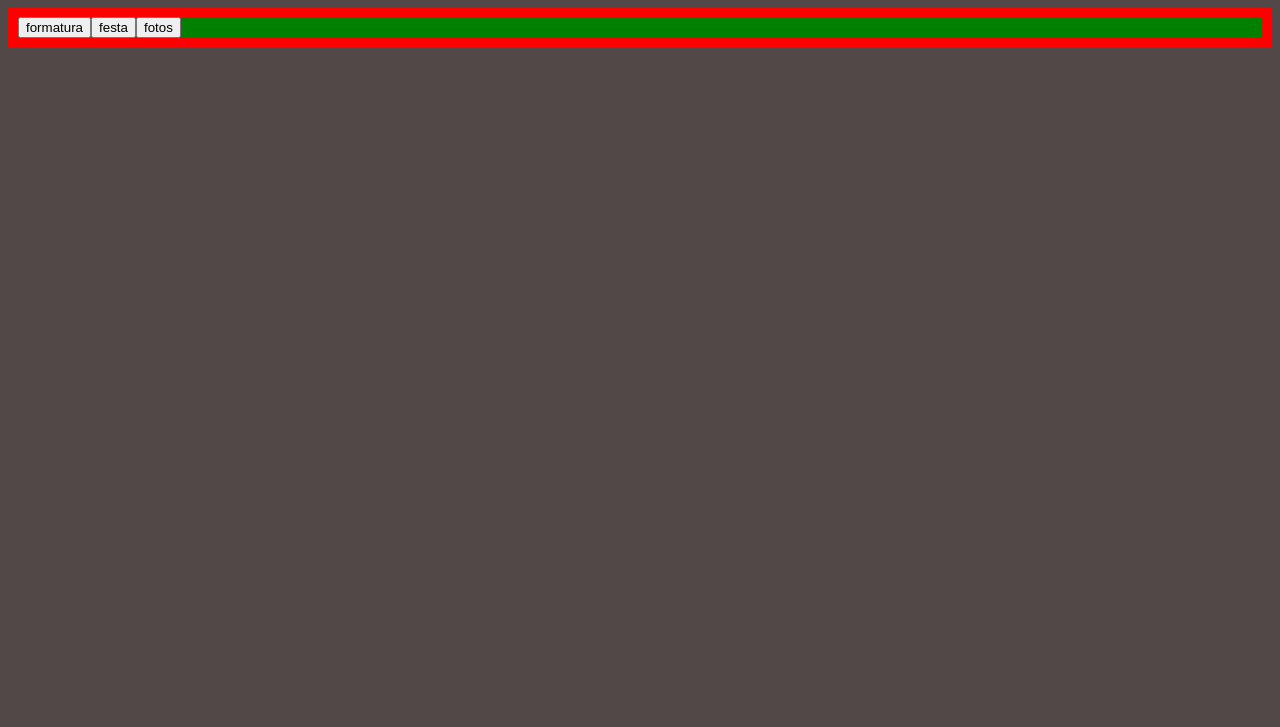
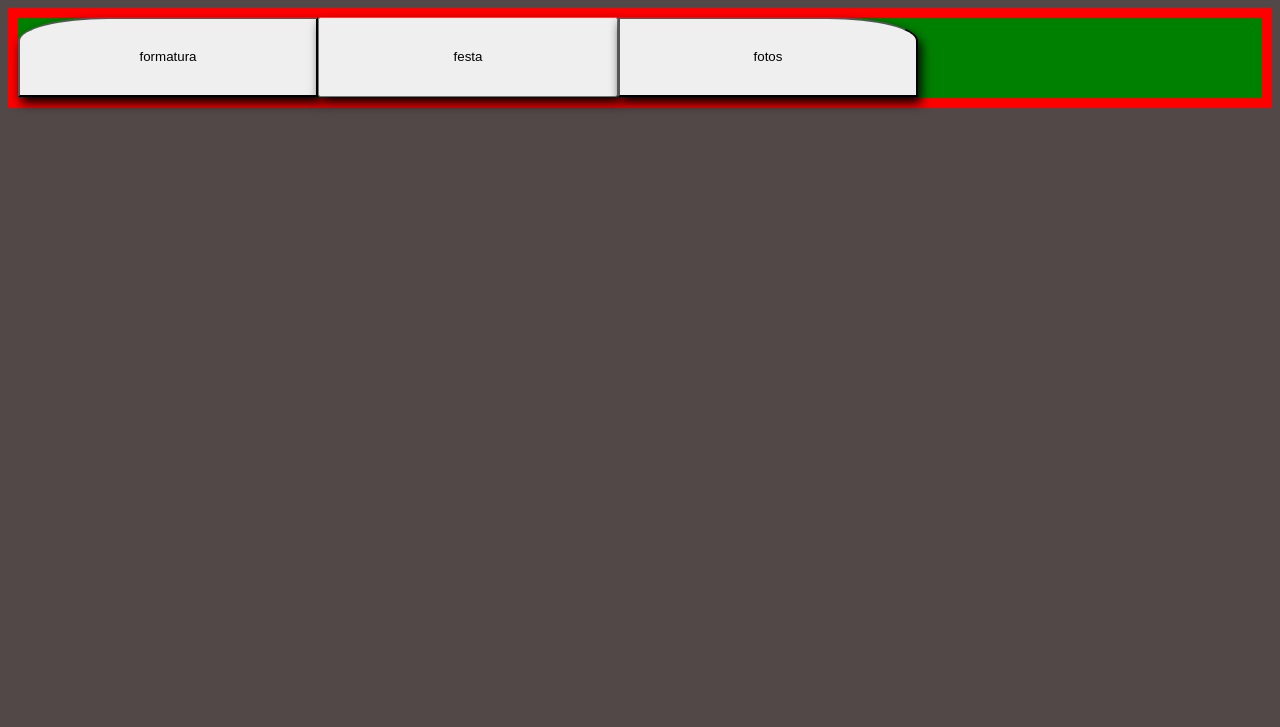
Before and after one commit to Vitoriarochacardoso/menu, a plain HTML site: page index.html in a window 1280 px wide. Shown: the part 73-800 px from the top of the page. Drawn offline with Linux system fonts and the light colour scheme.

Commit message:
Update index.html

```diff
--- a/index.html
+++ b/index.html
@@ -3,7 +3,7 @@
         <head>
             <link href="style.css" rel="stylesheet">
             <meta charset="UTF-8">
-             <meta http-equiv="X-UA-Compatible" content="IE=edge">
+            <meta http-equiv="X-UA-Compatible" content="IE=edge">
             <meta name="viewport" content="width=device-width, initial-scale=1.0">
             <title> Projeto</title>
             </head>
@@ -13,9 +13,9 @@
             </header>
                 <main>
             <section class="principal">
-                <button id="primeiro" type="button">formatura</button>
-                <button id="segundo" type="button"> festa</button>
-                <button id="terceiro" type="button"> fotos</button>
+                <button class="botao" id="primeiro" type="button">formatura</button>
+                <button class="botao" id="segundo" type="button"> festa</button>
+                <button class="botao" id="terceiro" type="button"> fotos</button>
              </section>
                 </main>
             <footer>
```
